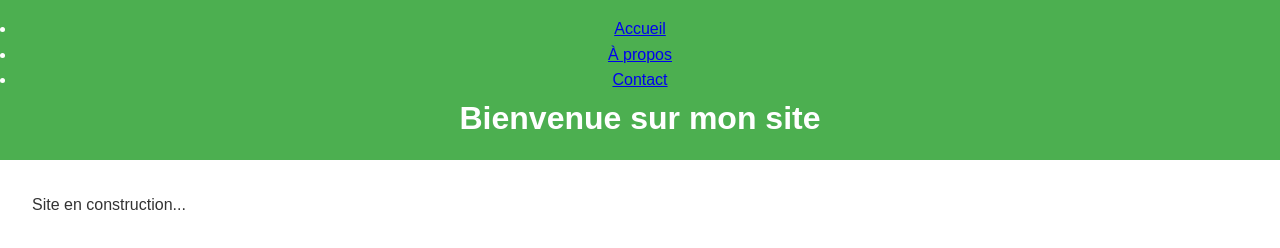
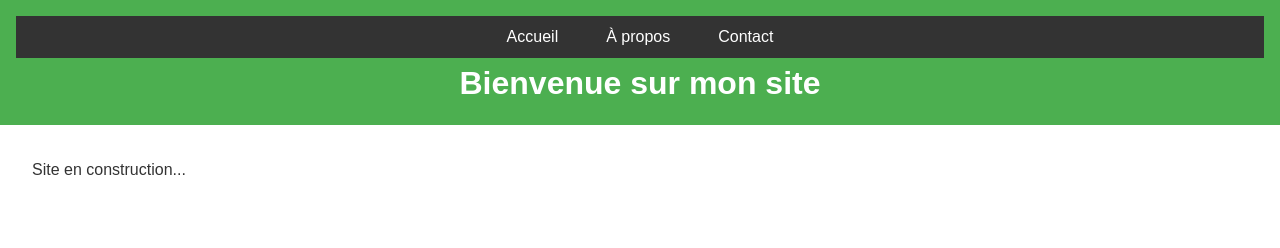
Before and after one commit to MBAERIC/projet-exam-git, a plain HTML site: page index.html in a window 1280 px wide. Drawn offline with Linux system fonts and the light colour scheme.

Commit message:
style: ajout du style pour la navigation

```diff
--- a/style.css
+++ b/style.css
@@ -20,3 +20,30 @@ header {
 main {
     padding: 2rem;
 }
+/* Ajoute ceci à style.css */
+nav {
+    background-color: #333;
+    padding: 0.5rem;
+}
+
+nav ul {
+    list-style: none;
+    display: flex;
+    justify-content: center;
+}
+
+nav li {
+    margin: 0 1rem;
+}
+
+nav a {
+    color: white;
+    text-decoration: none;
+    padding: 0.5rem;
+    border-radius: 3px;
+    transition: background-color 0.3s;
+}
+
+nav a:hover {
+    background-color: #4CAF50;
+}
```
